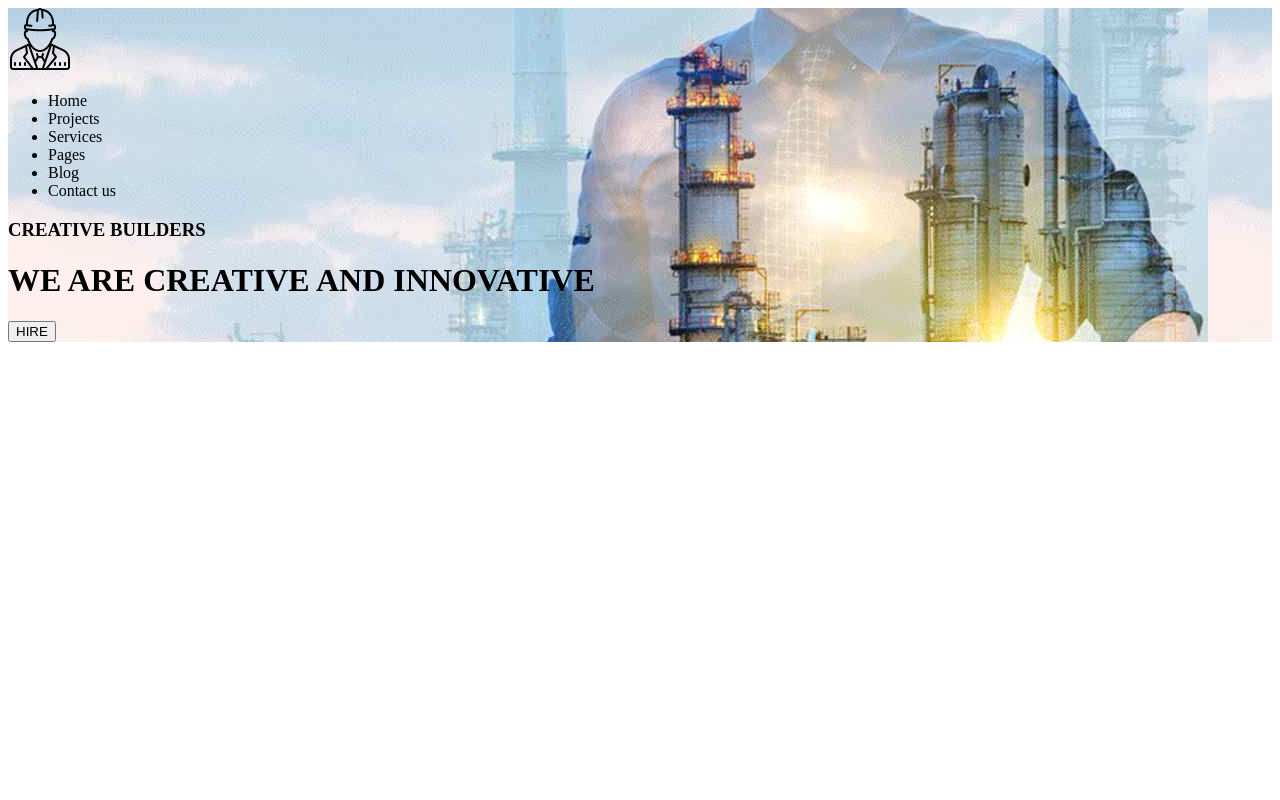
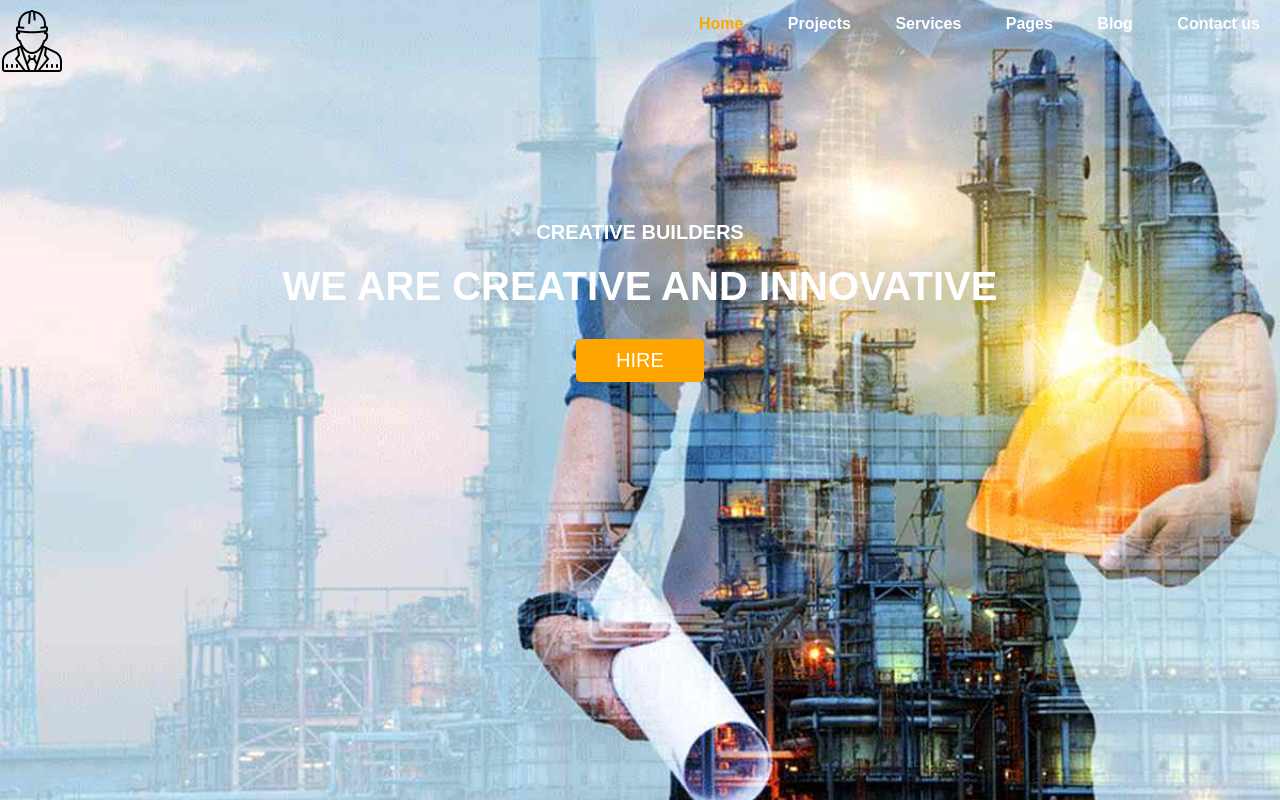
Before and after one commit to Helloworldhub-study-group/Justice-League, a plain HTML site: page index.html in a window 1280 px wide. Drawn offline with Linux system fonts and the light colour scheme.

Commit message:
update header

```diff
--- a/css/style.css
+++ b/css/style.css
@@ -1,4 +1,76 @@
+*{
+    margin: 0;
+    padding: 0;
+    font-family: Arial, Helvetica, sans-serif;
+}
+
 .header_section{
     background-image: url(../assets/Construction-Internships.jpg);
+    background-size: cover;
+    background-position: center;
+    /* position: relative; */
+    height: 100vh;
+    width: 100%;
+    background-color: #000;
+}
+.nav_area{
+    float: right;
+    list-style: none;
+    /* margin-top: 40 px; */
 
 }
+
+.nav_area li{
+    display: inline-block;
+    text-decoration: none;
+    padding: 5px 20px;
+    font-size: 16px;
+    font-family: Arial, Helvetica, sans-serif;
+    margin-top: 10px;
+    padding-bottom: 10%;
+}
+.nav_area li a{
+    color: #fff;
+    text-decoration: none;
+    font-weight: bold;
+}
+.current_page{
+    color: orange;
+}
+.logo{
+    width: 100px;
+    float: left;
+    list-style: none;
+    margin-top: 10px;
+}
+.welcome_section{
+    width: 60%;
+    text-align: center;
+    display: inline-block;
+    margin-top: 10%;
+    margin-right: 20%;
+    margin-left: 20%;
+    color: #fff;
+}
+
+.welcome_section button{
+    padding-top: 10px;
+    padding-bottom: 10px;
+    padding-left: 40px;
+    padding-right: 40px;
+    color: #fff;
+    background-color: orange;
+    border: 0;
+    border-radius: 5px;
+    font-size: 20px;
+}
+.welcome_section h3{
+    margin-bottom: 20px;
+    font-size: 20px;
+}
+
+.welcome_section h1{
+    margin-bottom: 30px;
+    font-size: 40px;
+
+}
--- a/index.html
+++ b/index.html
@@ -12,34 +12,36 @@
 <body>
 
     <div class="header_section">
-        <div>
+        <div class="logo">
             <img src="./assets/icons8-engineer-64.png" alt="Logo">
 
         </div>
 
         <div>
             <nav>
-            <ul>
-                <li>Home</li>
-                <li>Projects</li>
-                <li>Services</li>
-                <li>Pages</li>
-                <li>Blog</li>
-                <li>Contact us</li>
+            <ul class="nav_area">
+                <li><a href="#"><span class="current_page">Home</span></a></li>
+                <li><a href="#">Projects</a></li>
+                <li><a href="#">Services</a></li>
+                <li><a href="#">Pages</a></li>
+                <li><a href="#">Blog</a></li>
+                <li><a href="#">Contact us</a></li>
             </ul>
             </nav>
         </div>
 
 
-        <div>
+        <div class="welcome_section">
             <h3>CREATIVE BUILDERS </h3>
             <h1>WE ARE CREATIVE AND INNOVATIVE</h1>
+            <button>HIRE</button>
         </div>
 
 
-        <div>
-            <input type="button" value="HIRE">
-        </div>
+        <!-- <div class="button">
+
+
+        </div> -->
 
 
     </div>
```
